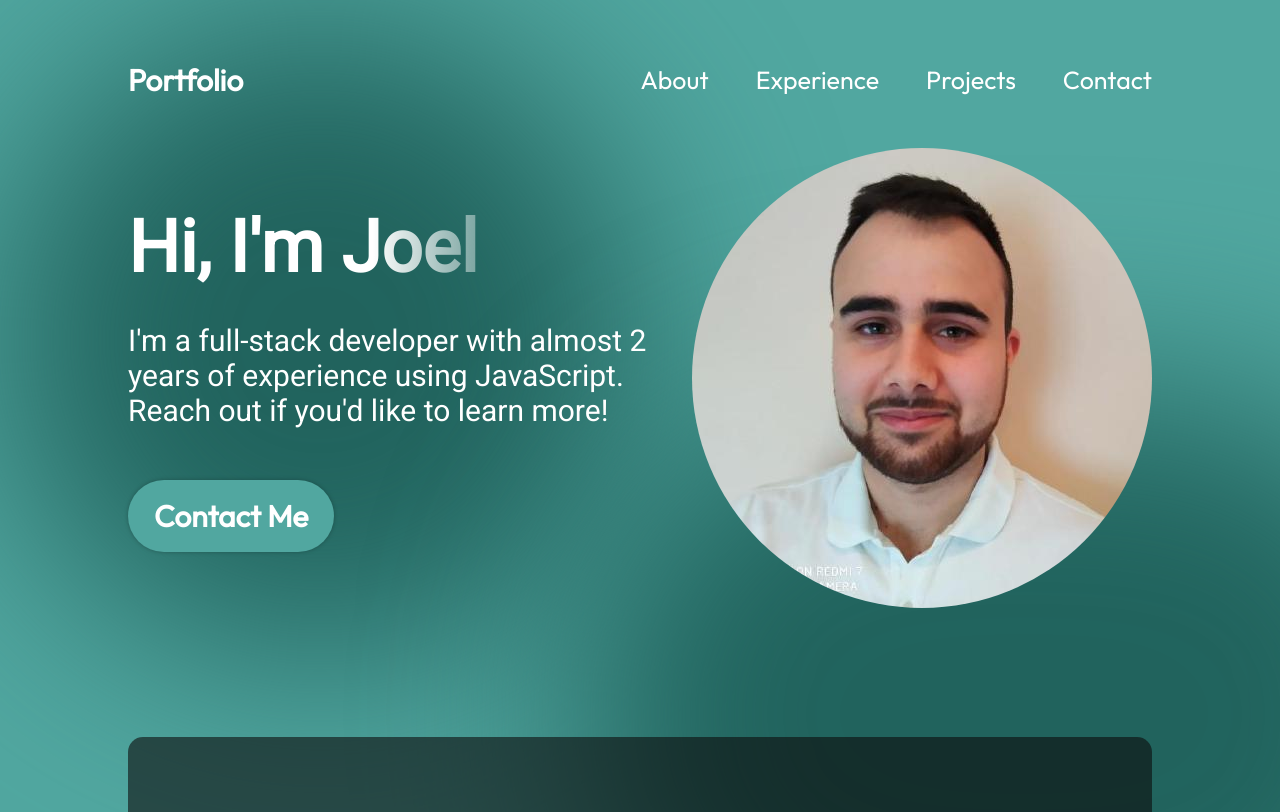
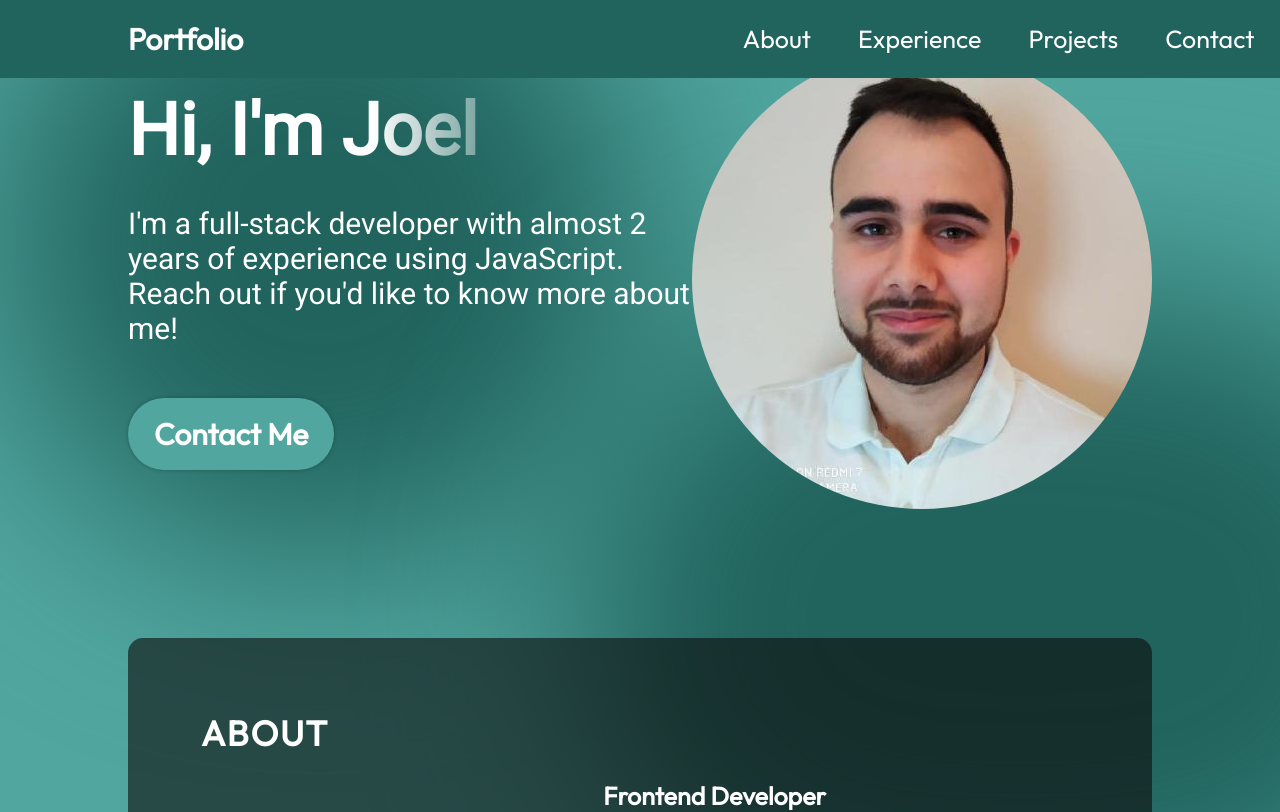
Before and after one commit to joelsrzalvarez/portfolio, a React (Vite) app: page / in a window 1280 px wide. Shown: the top 812 px of the page. Built offline with nearby package versions, Linux system fonts and the light colour scheme.

Commit message:
navbar fixed now always is present while you are scrolling

```diff
--- a/src/components/Hero/Hero.jsx
+++ b/src/components/Hero/Hero.jsx
@@ -10,17 +10,13 @@ export const Hero = () => {
         <h1 className={styles.title}>Hi, I'm Joel</h1>
         <p className={styles.description}>
           I'm a full-stack developer with almost 2 years of experience using JavaScript.
-          Reach out if you'd like to learn more!
+          Reach out if you'd like to know more about me!
         </p>
         <a href="mailto:myemail@email.com" className={styles.contactBtn}>
           Contact Me
         </a>
       </div>
-      <img
-        src={getImageUrl("hero/logoImage.png")}
-        alt="Hero image of me"
-        className={styles.heroImg}
-      />
+      <img src={getImageUrl("hero/logoImage.png")} alt="Hero image of me" className={styles.heroImg}/>
       <div className={styles.topBlur} />
       <div className={styles.bottomBlur} />
     </section>
--- a/src/components/Navbar/Navbar.module.css
+++ b/src/components/Navbar/Navbar.module.css
@@ -1,22 +1,26 @@
 @import "../../vars.css";
 
 .navbar {
-  position: relative;
+  position: fixed;
+  top: 0;
+  width: 100%;
   display: flex;
   align-items: center;
   justify-content: space-between;
-  padding-top: 61px;
-  z-index: 2;
-  margin: 0 10%;
+  padding-top: 20px;
+  padding-bottom: 20px;
+  background-color: #21635d;
+  z-index: 1000;
+  margin: 0;
 }
 
 .title {
   font-size: 30px;
   font-weight: 600;
+  margin-left:10%;
   text-decoration: none;
   color: var(--color-text);
 }
-
 
 .menuBtn {
   display: none;
@@ -30,6 +34,7 @@
   display: flex;
   gap: 47px;
   list-style: none;
+  margin-left: -5%;
 }
 
 .menuItems a {
--- a/src/components/Projects/ProjectCard.jsx
+++ b/src/components/Projects/ProjectCard.jsx
@@ -25,10 +25,10 @@ export const ProjectCard = ({
         })}
       </ul>
       <div className={styles.links}>
-        <a href={demo} className={styles.link}>
+        <a href={demo} className={styles.link} target="_blank">
           Demo
         </a>
-        <a href={source} className={styles.link}>
+        <a href={source} className={styles.link} target="_blank">
           Source
         </a>
       </div>
```
